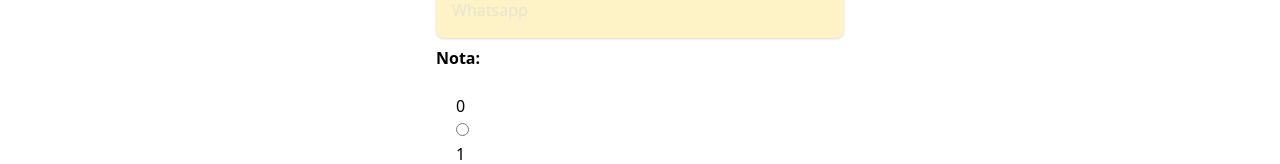
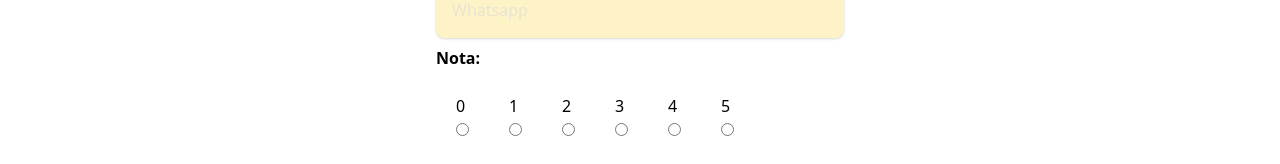
Before and after one commit to CarlosMeyer2021/palpite-box, a Next.js app: page /pesquisa in a window 1280 px wide. Shown: the part 626-790 px from the top of the page. Built offline with nearby package versions, Linux system fonts and the light colour scheme.

Commit message:
fdfd
fdfd

```diff
--- a/pages/pesquisa.js
+++ b/pages/pesquisa.js
@@ -81,7 +81,7 @@ const Pesquisa = () => {
             <label className='font-bold'>WhatsApp:</label>
             <input type='text' className='w-full p-4 block shadow bg-yellow-100 my-2 rounded-lg placeholder-gray-300 placeholder-opacity-50' placeholder='Whatsapp' onChange={onChange} name='WhatsApp' value={form.WhatsApp} />
             <label className='font-bold'>Nota:</label>
-            <div className='py-6 '>
+            <div className='flex py-6 '>
               {notas.map(nota => {
                 return (
                   <labe className='block px-5 '>
```
